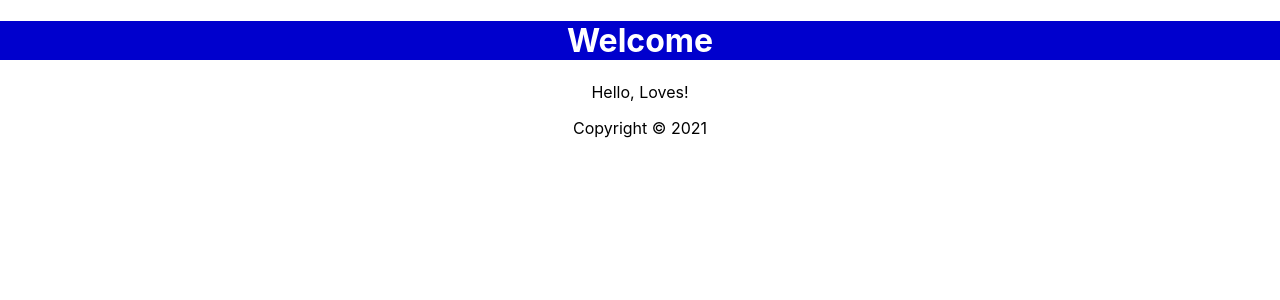
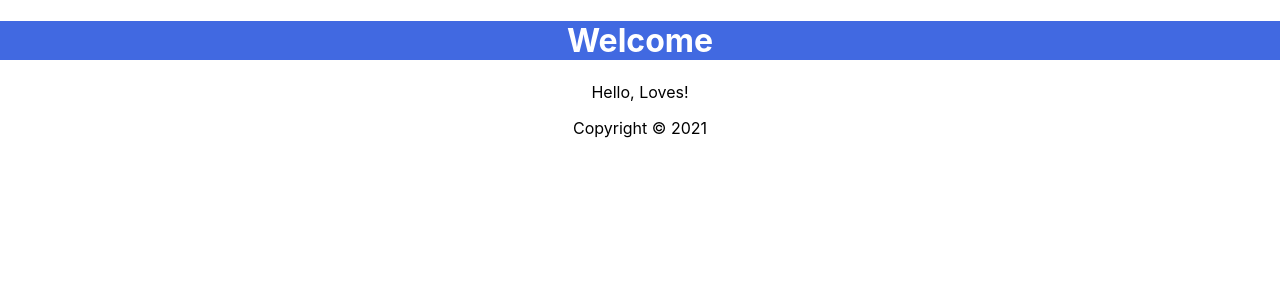
Before and after one commit to sherryysj/ReactJSRecap, a React (Create React App) app: page / in a window 1280 px wide. Shown: the top 300 px of the page. Built offline with nearby package versions, Linux system fonts and the light colour scheme.

Commit message:
learning note: refer inline style from variable

```diff
--- a/src/Content.js
+++ b/src/Content.js
@@ -17,4 +17,5 @@ const Content = () => {
     )
 }
 
-export default Content
+
+export default Content; // ';' this can be omitted here
--- a/src/Footer.js
+++ b/src/Footer.js
@@ -8,4 +8,4 @@ const Footer = () => {
     )
 }
 
-export default Footer
+export default Footer;
--- a/src/Header.js
+++ b/src/Header.js
@@ -3,15 +3,18 @@
 
 const Header = () => {
 
+    // write style as variable
+    const headerStyle = {
+        backgroundColor: 'royalblue',
+        color: '#fff'
+    };
+
     return (
-        // use style directly, double {} needed, the inside one refers to the style
-        <header style={{
-            backgroundColor: 'mediumblue',
-            color: '#fff'
-        }}>
+        // refer inline style from variable
+        <header style={headerStyle}>
             <h1>Welcome</h1>
         </header>
     )
 }
 
-export default Header
+export default Header;
```
